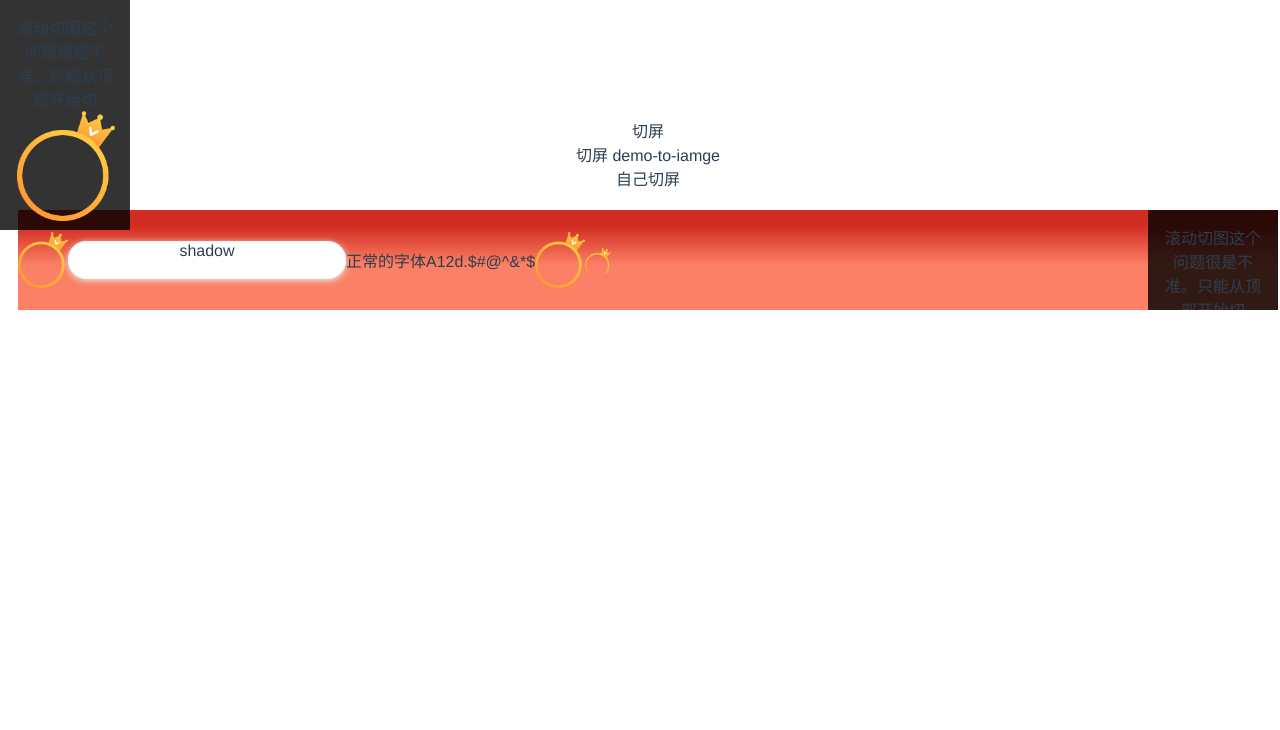
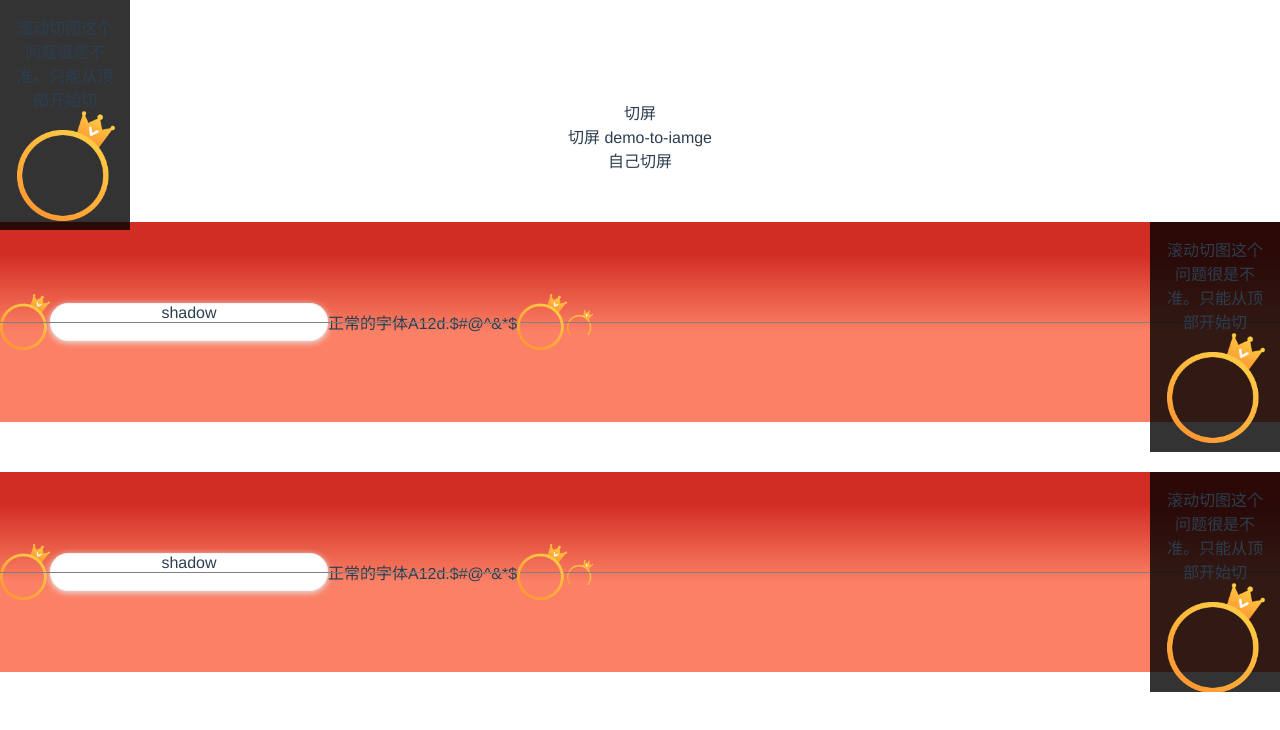
Before and after one commit to failedUser/testVue, a Vue app: page / in a window 1280 px wide. Shown: the top 730 px of the page. Built offline with nearby package versions, Linux system fonts and the light colour scheme.

Commit message:
fix: 定制为截取屏幕

```diff
--- a/src/components/HelloWorld.vue
+++ b/src/components/HelloWorld.vue
@@ -30,7 +30,27 @@
             <div class="img"></div>
           </div>
       </div>
-      <canvas id="canvas-demo1" />
+      <div class="demo-1-container">
+          <div class="middle-line"> </div>
+          <div class="demo-1-item">
+              <!-- <img class="demo-1-img" src="https://static.caibeike.com/i/3b15547dc8e25fd51c01b2ad726361c1-cnRNZm" /> -->
+              <!-- <img class="demo-3-img" src="https://static.caibeike.com/i/c1d28e58714c028f3c15b2bf3bb63cea-dq4O4R" /> -->
+              <img  class="demo-3-img"  src="../assets/test11.png" />
+              <div class="demo-shadow">shadow</div>
+              <!-- <span class="resolve-baseline">121212121212121212</span> -->
+              <!-- <span class="demo-2-clamp">
+                121212121212121212121212121212121212121 2121212121212121212121212
+                </span> -->
+              <p>正常的字体A12d.$#@^&*$ </p>
+               <div class="back-img"></div>
+              <div class="after-img"></div>
+          </div>
+          <div class="demo-absolute">
+            滚动切图这个问题很是不准。只能从顶部开始切
+            <div class="img"></div>
+          </div>
+      </div>
+      <canvas style="display:none;margin-top:50px;" id="canvas-demo1" />
     </div>
 
     <!-- 处理不支持截断的属性 -->
@@ -81,7 +101,7 @@ export default {
     },
     domToImage() {
       // let _domContainer = document.querySelector(".demo-1-container");
-      let _domContainer = document.body;
+      let _domContainer = document.documentElement;
       domtoimage.toPng(_domContainer, {
         bgcolor: 'gray'
       })
@@ -95,8 +115,10 @@ export default {
               let ctx = dom.getContext('2d');
               dom.width = img.width;
               dom.height = img.height;
-               dom.style.cssText = `width:${dom.width/4}px;height:${dom.height/4}`;
+              // console.log(img.width, img.height);
+               dom.style.cssText = `width:${dom.width/4}px;height:${dom.height/4}px`;
               ctx.drawImage(img,0,0, width, height);
+              dom.style.display = 'block';
             }
         })
         .catch(function (error) {
@@ -113,26 +135,29 @@ export default {
 </script>
 
 <!-- Add "scoped" attribute to limit CSS to this component only -->
-<style lang="less" scoped>
-
+<style lang="less" >
+body {
+  margin: 0;
+  padding: 0;
+}
 .demo-item {
   margin-top: 20px;
 }
 .hello {
   position: relative;
   width: 100%;
-  padding: 10px;
   overflow:hidden;
   box-sizing: border-box;
 }
 
 .demo-1-container {
   display: flex;
+  margin-top: 50px;
   justify-content: space-between;
   align-items: center;
   position: relative;
-  height: 100px;;
-  overflow: scroll;
+  // height: 100px;;
+  // overflow: scroll;
   background: -webkit-linear-gradient(top, #D22D23, #D22D23 16%, #FB8065 55%, #FB8065);;
   /* background:linear-gradient(48deg,rgba(0,153,170,1) 0%,rgba(0,198,214,1) 100%); */
   /* margin-top: 10px; */
@@ -260,4 +285,7 @@ export default {
       background-size: auto 100%;
   }
 }
+#canvas-demo1 {
+  margin-top: 50px;
+}
 </style>
--- a/src/dom2png/index.js
+++ b/src/dom2png/index.js
@@ -61,16 +61,16 @@ function toSvg (node, options) {
     .then(applyOptions)
     .then(function (clone) {
       return makeSvgDataUri(clone,
-        options.width || util.width(node),
-        options.height || util.height(node)
+        util.width(node),
+        util.height(node)
       )
     })
 
   function applyOptions (clone) {
     if (options.bgcolor) clone.style.backgroundColor = options.bgcolor
 
-    if (options.width) clone.style.width = options.width + 'px'
-    if (options.height) clone.style.height = options.height + 'px'
+    // if (options.width) clone.style.width = options.width + 'px'
+    // if (options.height) clone.style.height = options.height + 'px'
 
     if (options.style) {
       Object.keys(options.style).forEach(function (property) {
@@ -156,41 +156,60 @@ function draw (domNode, options) {
     .then(util.delay(100))
     .then(function (image) {
       let windowDevicePixel = 4
-      var canvas = newCanvas(domNode, windowDevicePixel)
-      // canvas.getContext('2d').drawImage(image, 0, 100, image.width, image.height, 0, 0, canvas.width, canvas.height)
-      resizeImage(domNode, canvas, image)
-      document.body.append(canvas)
-      //   console.log('canvas', canvas)
+      // var canvas = newCanvas(domNode, windowDevicePixel)
+      // resizeImage(domNode, canvas, image)
+      // document.body.append(image)
+
+      var canvas = document.createElement('canvas')
+      // console.log('image', image.width, image.height)
+
+      // 第一步先变高清
+      let cWidth = window.screen.availWidth
+      let cHeight = window.screen.availHeight
+      canvas.width = cWidth * windowDevicePixel
+      canvas.height = cHeight * windowDevicePixel
+      canvas.style.cssText = `
+                    width: ${cWidth}px;
+                    height: ${cHeight}px;
+                `
+      if (options.bgcolor) {
+        var ctx = canvas.getContext('2d')
+        ctx.fillStyle = options.bgcolor
+        ctx.fillRect(0, 0, cWidth, cHeight)
+      }
+      // 裁剪图片然后熏染到canvans上
+      resizeImage(domNode, canvas, image, windowDevicePixel)
       return canvas
     })
 
-  function newCanvas (domNode, scale) {
-    var canvas = document.createElement('canvas')
-    canvas.width = (options.width || util.width(domNode)) * scale
-    canvas.height = (options.height || util.height(domNode)) * scale
-    canvas.style.cssText = `
-                width: ${options.width || util.width(domNode)}px;
-                height: ${options.height || util.height(domNode)}px;
-            `
-    if (options.bgcolor) {
-      var ctx = canvas.getContext('2d')
-      ctx.fillStyle = options.bgcolor
-      ctx.fillRect(0, 0, canvas.width * scale, canvas.height * scale)
-    }
+  // function newCanvas (domNode, scale) {
+  //   var canvas = document.createElement('canvas')
+  //   canvas.width = (options.width || util.width(domNode)) * scale
+  //   canvas.height = (options.height || window.screen.availHeight) * scale
+  //   console.log('util计算的尺寸', util.width(domNode), util.height(domNode))
+  //   canvas.style.cssText = `
+  //               width: ${options.width || util.width(domNode)}px;
+  //               height: ${options.height || window.screen.availHeight}px;
+  //           `
+  //   if (options.bgcolor) {
+  //     var ctx = canvas.getContext('2d')
+  //     ctx.fillStyle = options.bgcolor
+  //     ctx.fillRect(0, 0, canvas.width, canvas.height)
+  //   }
 
-    return canvas
-  }
+  //   return canvas
+  // }
 
-  function resizeImage (domNode, canvas, image) {
+  function resizeImage (domNode, canvas, image, windowDevicePixel) {
     // let scrollY = domNode.scrollHeight;
-    let Y = !domNode.ownerDocument || domNode.tagName === 'BODY'
+    let Y = util.domIsBody(domNode)
       ? document.documentElement.scrollTop
       : domNode.scrollTop
-    let X = !domNode.ownerDocument || domNode.tagName === 'BODY'
+    let X = util.domIsBody(domNode)
       ? document.documentElement.scrollLeft
       : domNode.scrollLeft
     let sx = image.width
-    let sy = image.height
+    let sy = window.screen.availHeight
     let dx = canvas.width
     let dy = canvas.height
     canvas.getContext('2d').drawImage(
@@ -420,7 +439,8 @@ function newUtil () {
     escapeXhtml: escapeXhtml,
     makeImage: makeImage,
     width: width,
-    height: height
+    height: height,
+    domIsBody: domIsBody
   }
 
   function mimes () {
@@ -591,6 +611,9 @@ function newUtil () {
     return string.replace(/([.*+?^${}()|\[\]\/\\])/g, '\\$1')
   }
 
+  function domIsBody (node) {
+    return node.ownerDocument.documentElement === node || node.tagName === 'BODY'
+  }
   function delay (ms) {
     return function (arg) {
       return new Promise(function (resolve) {
@@ -621,7 +644,12 @@ function newUtil () {
   function height (node) {
     var topBorder = px(node, 'border-top-width')
     var bottomBorder = px(node, 'border-bottom-width')
-    return node.scrollHeight + topBorder + bottomBorder
+    let height = node.scrollHeight + topBorder + bottomBorder
+    let windowHeight = window.screen.availHeight
+    if (domIsBody(node) && height < windowHeight) {
+      height = windowHeight
+    }
+    return height
   }
 
   function px (node, styleProperty) {
```
